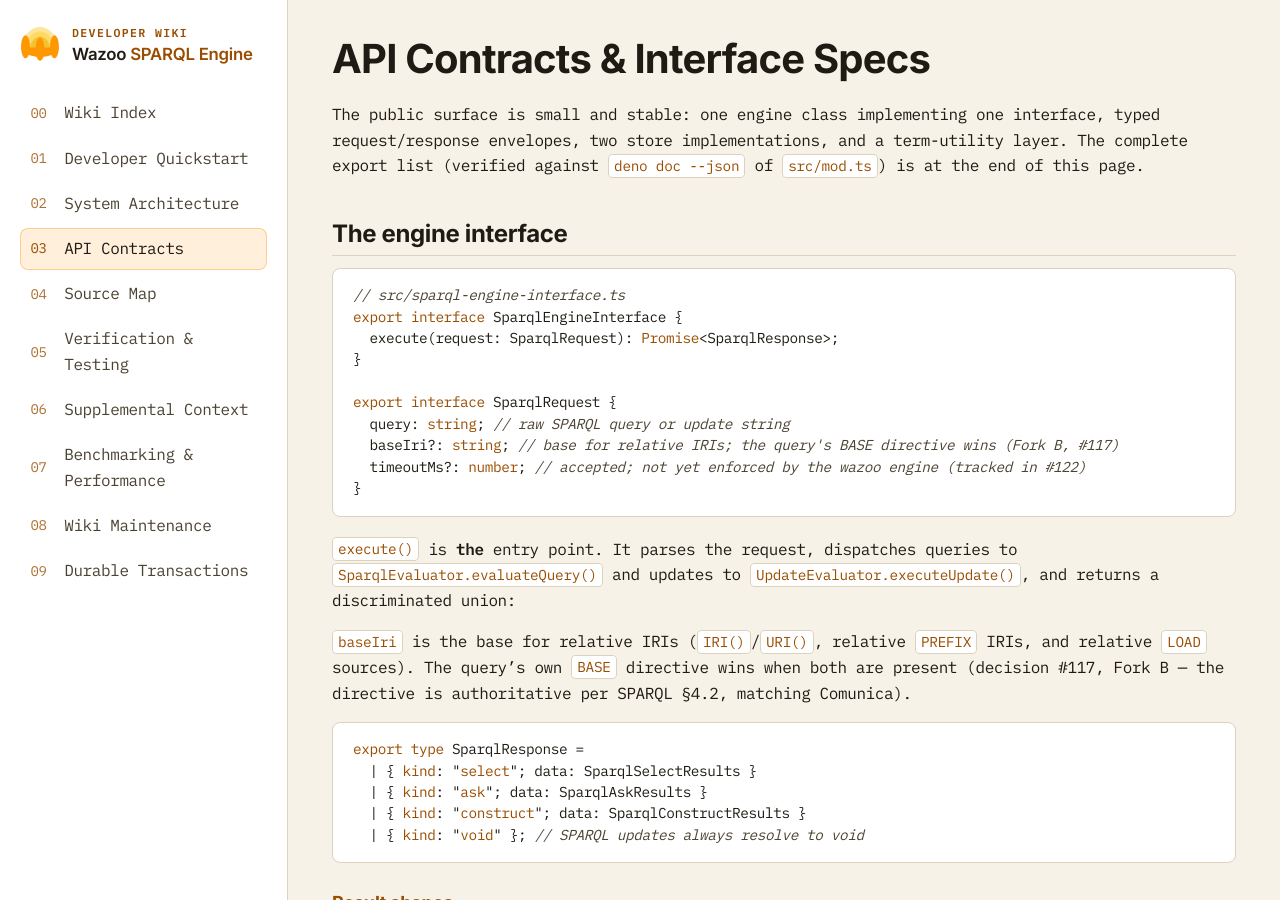
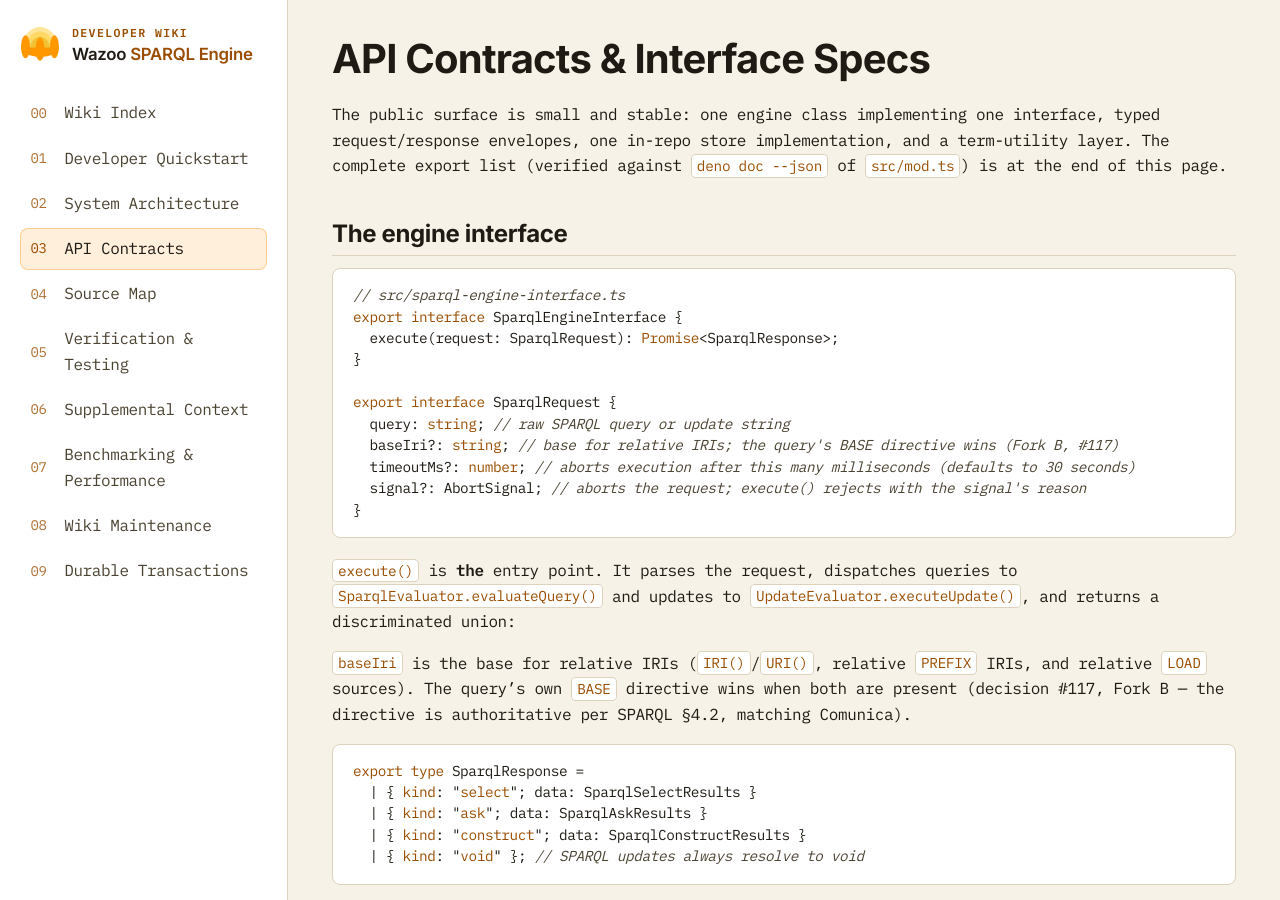
Before and after one commit to wazootech/sparql-engine, a Jekyll site: the page built from docs/03-api-contracts.md, in a window 1280 px wide and 900 px high. Built offline with Jekyll 4.4.1, drawn with Linux system fonts in a browser that asks for light colours; some of the changed text lies outside the part shown.

Commit message:
docs: sync wiki with 0.4.x source changes (2a1a8365..0940e38)
Synced per the wiki-sync skill (detail_level: minimal): added the
turtle-writer and abort source-map rows, the ./data-model subpath, the
now-enforced timeoutMs/signal request fields, the docs-drift CI guardrail,
and the 0.4.1 version bump. Bumped docs/.sync-base to 0940e38.

````diff
--- a/docs/03-api-contracts.md
+++ b/docs/03-api-contracts.md
@@ -6,9 +6,9 @@ layout: default
 # API Contracts & Interface Specs
 
 The public surface is small and stable: one engine class implementing one
-interface, typed request/response envelopes, two store implementations, and a
-term-utility layer. The complete export list (verified against `deno doc --json`
-of `src/mod.ts`) is at the end of this page.
+interface, typed request/response envelopes, one in-repo store implementation,
+and a term-utility layer. The complete export list (verified against
+`deno doc --json` of `src/mod.ts`) is at the end of this page.
 
 ## The engine interface
 
@@ -21,7 +21,8 @@ export interface SparqlEngineInterface {
 export interface SparqlRequest {
   query: string; // raw SPARQL query or update string
   baseIri?: string; // base for relative IRIs; the query's BASE directive wins (Fork B, #117)
-  timeoutMs?: number; // accepted; not yet enforced by the wazoo engine (tracked in #122)
+  timeoutMs?: number; // aborts execution after this many milliseconds (defaults to 30 seconds)
+  signal?: AbortSignal; // aborts the request; execute() rejects with the signal's reason
 }
 ```
 
````
Also changed, not shown: other parts of docs/03-api-contracts.md (+5 -2 lines), docs/04-source-map.md (+15 -13 lines), docs/05-testing.md (+5 -3 lines), docs/06-supplemental-context.md (+8 -8 lines), 1 other file.
